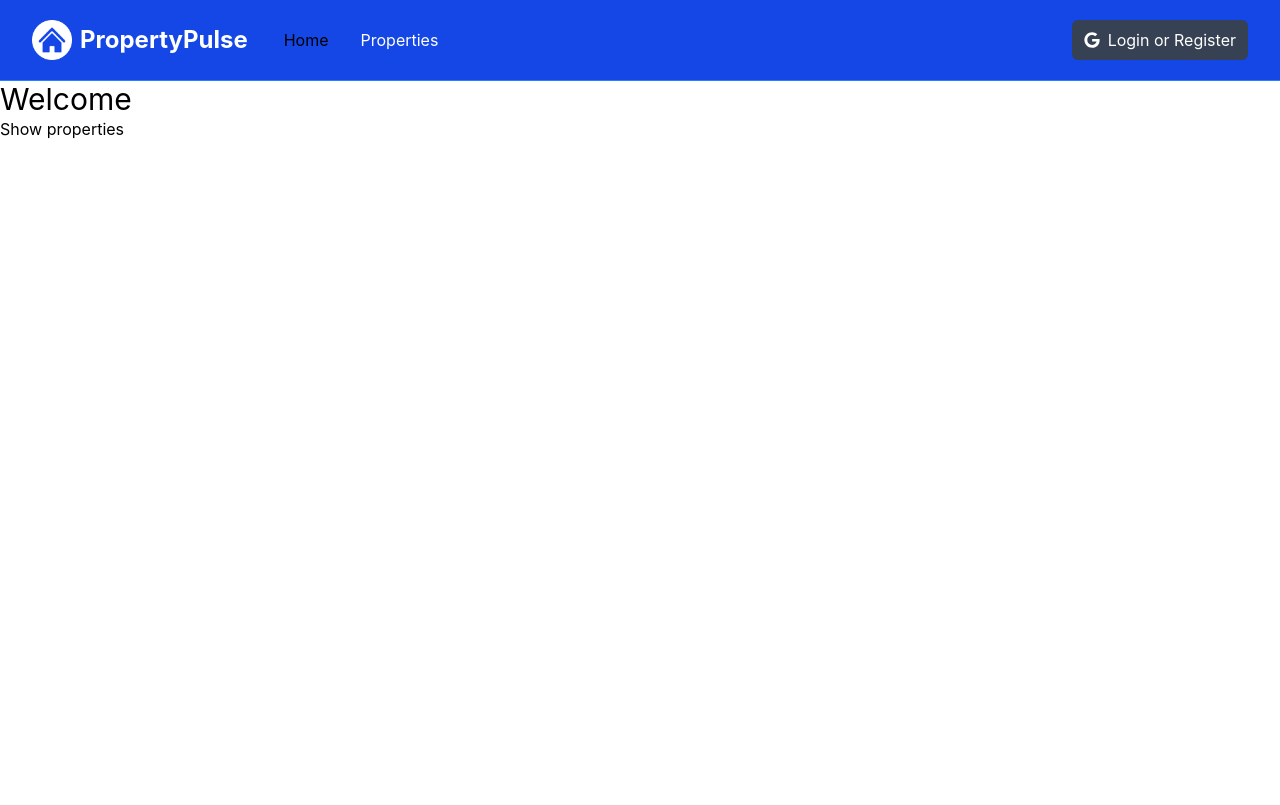
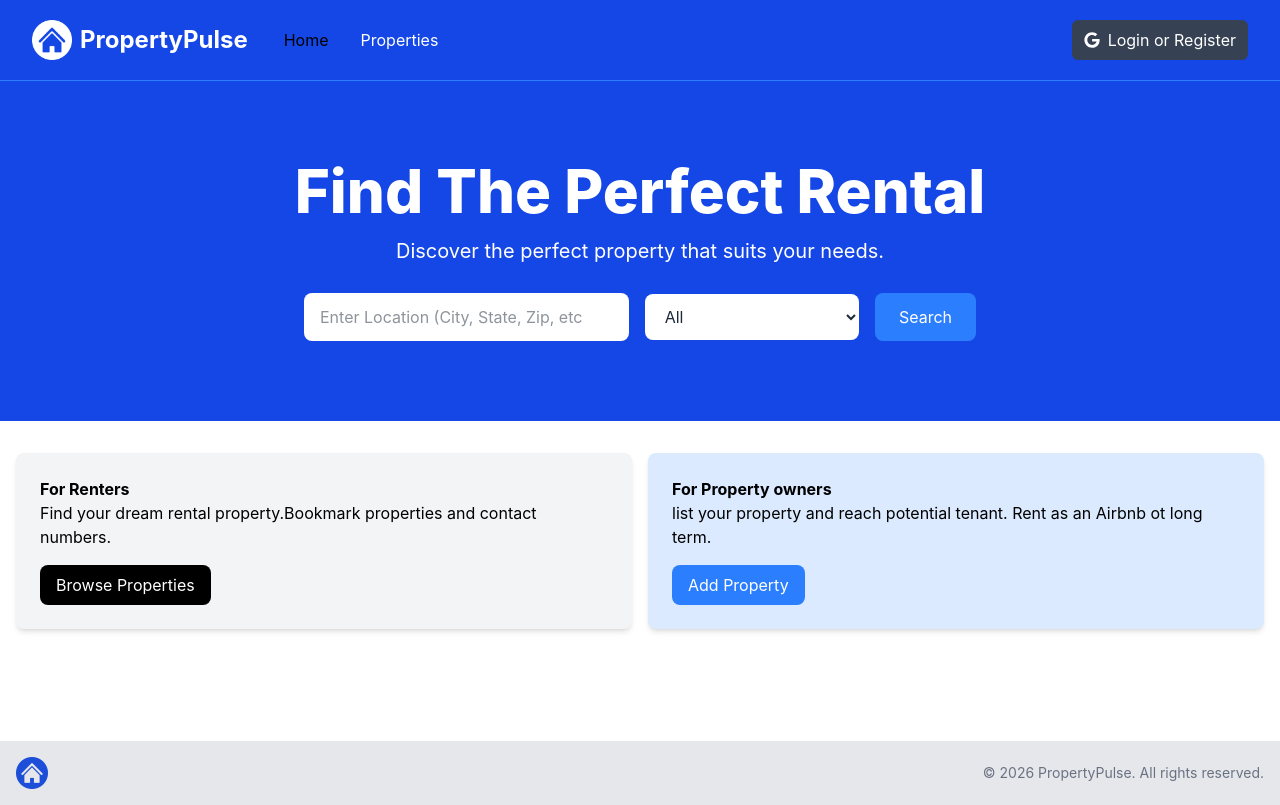
Before and after one commit to pranalyadav/property-pulse, a Next.js app: page / in a window 1280 px wide. Built offline with nearby package versions, Linux system fonts and the light colour scheme.

Commit message:
homepage components

```diff
--- a/app/layout.jsx
+++ b/app/layout.jsx
@@ -1,6 +1,7 @@
 import React from 'react'
 import '@/assets/styles/globals.css'
 import Navbar from '@/components/Navbar'
+import Footer from '@/components/Footer'
 
 export const metadata = {
     title: 'Property Pulse | Find the perfect rental',
@@ -14,6 +15,7 @@
             <body>
                 <Navbar />
                 <main>{children}</main>
+                <Footer />
             </body>
         </html>
     )
--- a/app/page.jsx
+++ b/app/page.jsx
@@ -1,12 +1,14 @@
 import React from 'react'
-import Link from 'next/link'
+// import Link from 'next/link'
+import Hero from '@/components/Hero'
+import InfoBoxes from '@/components/InfoBoxes'
 
 const HomePage = () => {
     return (
-        <div>
-            <h1 className='text-3xl'>Welcome</h1>
-            <Link href='/properties'>Show properties</Link>
-        </div>
+        <>
+            <Hero />
+            <InfoBoxes />
+        </>
     )
 }
 
--- /dev/null
+++ b/components/Footer.jsx
@@ -0,0 +1,33 @@
+import React from 'react'
+import Image from 'next/image';
+import Logo from '@/assets/images/logo.png'
+
+const Footer = () => {
+    const currentYear = new Date().getFullYear();
+    return (
+        <footer className="bg-gray-200 py-4 mt-24">
+            <div
+                className="container mx-auto flex flex-col md:flex-row items-center justify-between px-4"
+            >
+                <div className="mb-4 md:mb-0">
+                    <Image src={Logo} alt="Logo" className="h-8 w-auto" />
+                </div>
+                {/* <div
+                    className="flex flex-wrap justify-center md:justify-start mb-4 md:mb-0"
+                >
+                    <ul className="flex space-x-4">
+                        <li><Link href="/properties">Properties</Link></li>
+
+                    </ul>
+                </div> */}
+                <div>
+                    <p className="text-sm text-gray-500 mt-2 md:mt-0">
+                        &copy; {currentYear} PropertyPulse. All rights reserved.
+                    </p>
+                </div>
+            </div>
+        </footer>
+    )
+}
+
+export default Footer
--- /dev/null
+++ b/components/Hero.jsx
@@ -0,0 +1,61 @@
+import React from 'react'
+
+const Hero = () => {
+  return (
+    <section className="bg-blue-700 py-20 mb-4">
+      <div
+        className="max-w-7xl mx-auto px-4 sm:px-6 lg:px-8 flex flex-col items-center"
+      >
+        <div className="text-center">
+          <h1
+            className="text-4xl font-extrabold text-white sm:text-5xl md:text-6xl"
+          >
+            Find The Perfect Rental
+          </h1>
+          <p className="my-4 text-xl text-white">
+            Discover the perfect property that suits your needs.
+          </p>
+        </div>
+        {/* <!-- Form Component --> */}
+        <form
+          className="mt-3 mx-auto max-w-2xl w-full flex flex-col md:flex-row items-center"
+        >
+          <div className="w-full md:w-3/5 md:pr-2 mb-4 md:mb-0">
+            <label htmlFor="location" className="sr-only">Location</label>
+            <input
+              type="text"
+              id="location"
+              placeholder="Enter Location (City, State, Zip, etc"
+              className="w-full px-4 py-3 rounded-lg bg-white text-gray-800 focus:outline-none focus:ring focus:ring-blue-500"
+            />
+          </div>
+          <div className="w-full md:w-2/5 md:pl-2">
+            <label htmlFor="property-type" className="sr-only">Property Type</label>
+            <select
+              id="property-type"
+              className="w-full px-4 py-3 rounded-lg bg-white text-gray-800 focus:outline-none focus:ring focus:ring-blue-500"
+            >
+              <option value="All">All</option>
+              <option value="Apartment">Apartment</option>
+              <option value="Studio">Studio</option>
+              <option value="Condo">Condo</option>
+              <option value="House">House</option>
+              <option value="Cabin Or Cottage">Cabin or Cottage</option>
+              <option value="Loft">Loft</option>
+              <option value="Room">Room</option>
+              <option value="Other">Other</option>
+            </select>
+          </div>
+          <button
+            type="submit"
+            className="md:ml-4 mt-4 md:mt-0 w-full md:w-auto px-6 py-3 rounded-lg bg-blue-500 text-white hover:bg-blue-600 focus:outline-none focus:ring focus:ring-blue-500"
+          >
+            Search
+          </button>
+        </form>
+      </div>
+    </section>
+  )
+}
+
+export default Hero
--- /dev/null
+++ b/components/InfoBox.jsx
@@ -0,0 +1,26 @@
+import React from 'react'
+
+const InfoBox = ({
+  heading,
+  backgroundColor = 'bg-gray-100',
+  textColor = 'text-gray-100',
+  buttonInfo,
+  children
+}) => {
+  return (
+    <div className={`${backgroundColor} p-6 rounded-lg shadow-md`}>
+      <h2 className={`${textColor}text-2xl font-bold`}>{heading}</h2>
+      <p className={`${textColor}mt-2 mb-4`}>
+        {children}
+      </p>
+      <a
+        href={buttonInfo.link}
+        className={`inline-block ${buttonInfo.backgroundColor} text-white rounded-lg px-4 py-2 hover:opacity-80`}
+      >
+        {buttonInfo.text}
+      </a>
+    </div>
+  )
+}
+
+export default InfoBox
--- /dev/null
+++ b/components/InfoBoxes.jsx
@@ -0,0 +1,35 @@
+import React from 'react'
+import InfoBox from './InfoBox'
+
+const InfoBoxes = () => {
+  return (
+    <section>
+      <div className="container-xl lg:container m-auto">
+        <div className="grid grid-cols-1 md:grid-cols-2 gap-4 p-4 rounded-lg">
+          <InfoBox
+            heading='For Renters'
+            backgroundColor="bg-gray-100"
+            buttonInfo={{
+              text: 'Browse Properties',
+              link: '/properties', backgroundColor: 'bg-black'
+            }} >
+            Find your dream rental property.Bookmark properties and contact numbers.
+          </InfoBox>
+
+          <InfoBox
+            heading='For Property owners'
+            backgroundColor="bg-blue-100"
+            buttonInfo={{
+              text: 'Add Property',
+              link: '/properties/add', backgroundColor: 'bg-blue-500'
+            }} >
+            list your property and reach potential tenant. Rent as an Airbnb ot long term.
+          </InfoBox>
+
+        </div>
+      </div>
+    </section>
+  )
+}
+
+export default InfoBoxes
```
